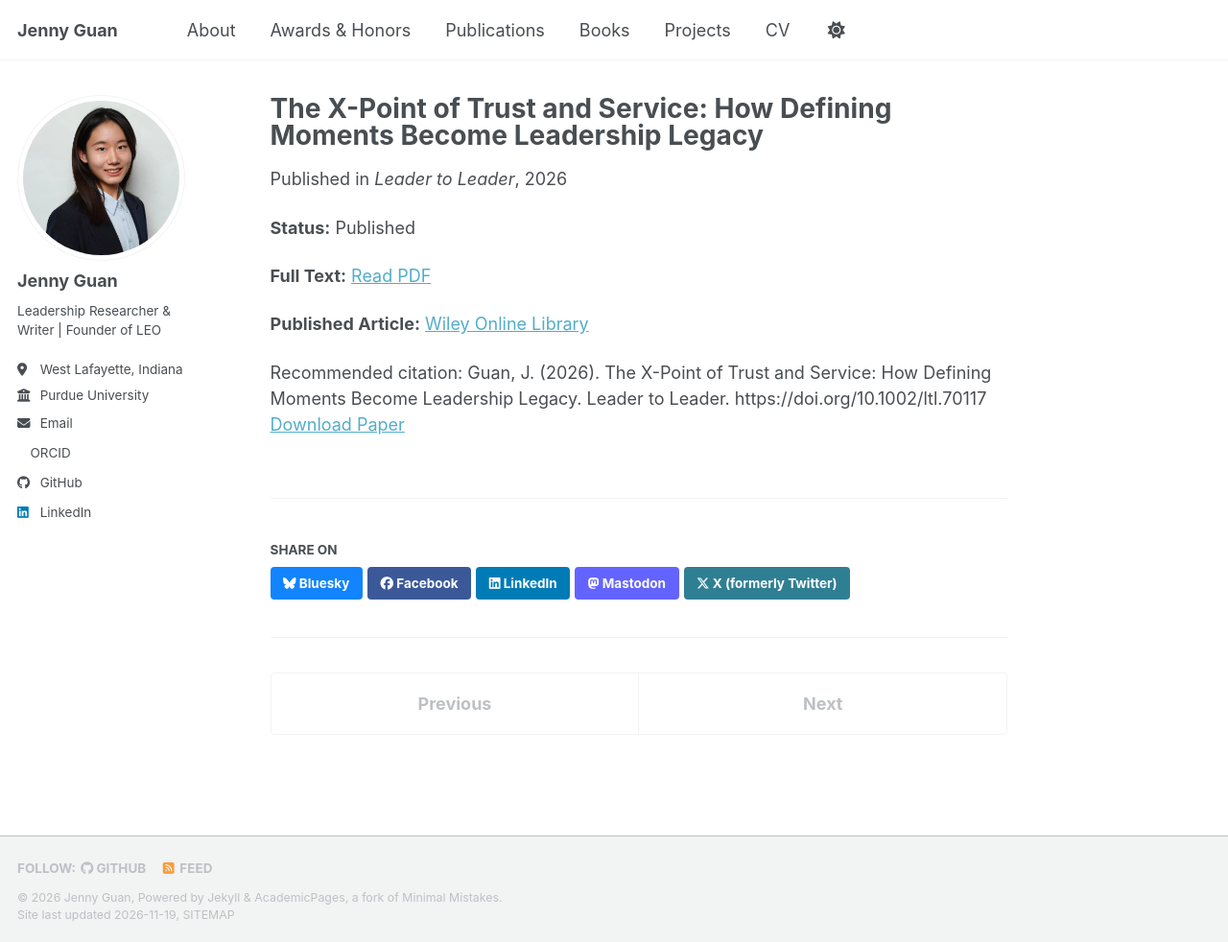
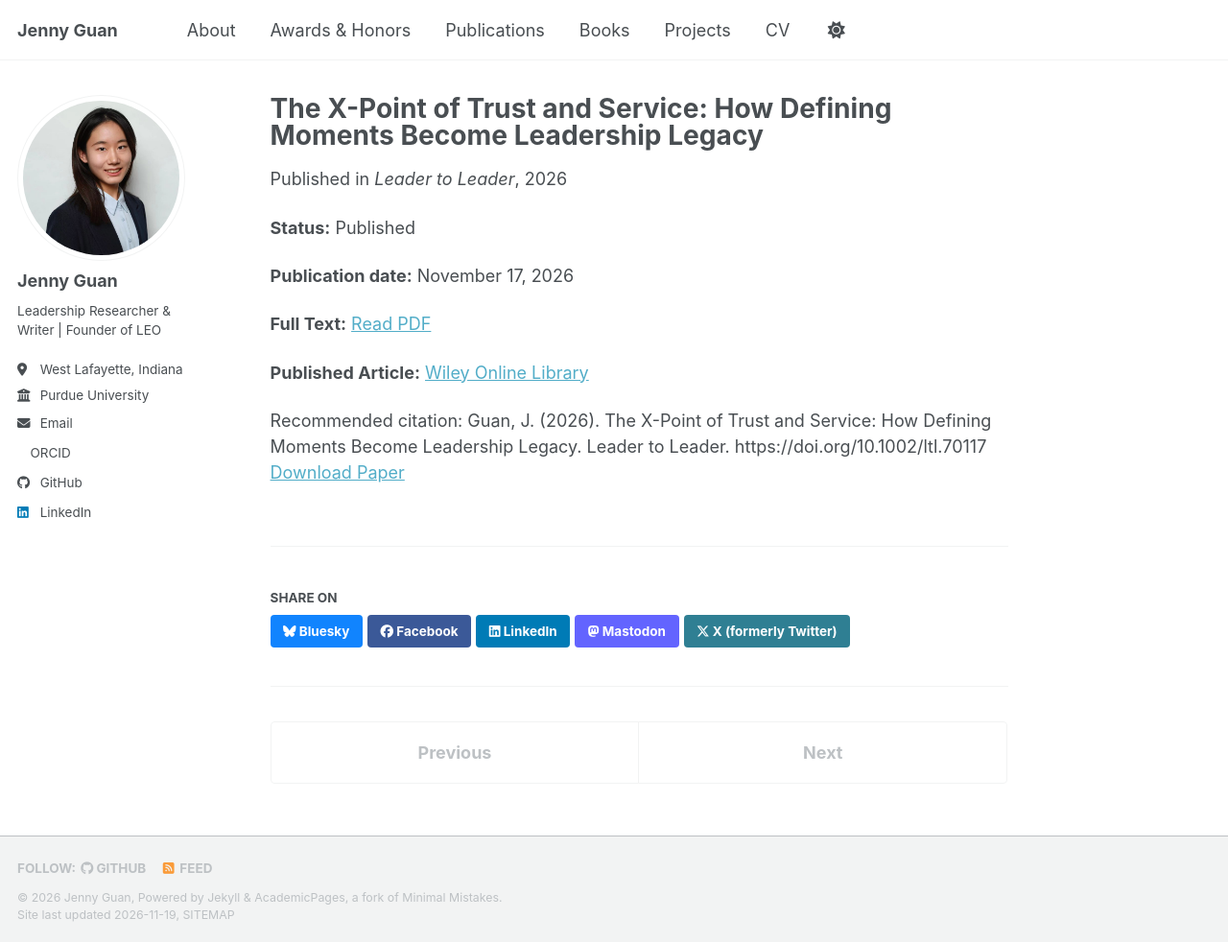
Before and after one commit to JennyGuan101/JennyGuan101.github.io, a Jekyll site: the page built from _publications/2026-x-point-trust-service.md, in a window 1280 px wide and 982 px high. Shown: the whole window at 96% size. Built offline with Jekyll 4.4.1, drawn with Linux system fonts in a browser that asks for light colours; a script bundle is joined from its source files by our own code; a style sheet for code colours, icons or effects is not loaded.

Commit message:
Update 2026-x-point-trust-service.md

```diff
--- a/_publications/2026-x-point-trust-service.md
+++ b/_publications/2026-x-point-trust-service.md
@@ -2,15 +2,17 @@
 title: "The X-Point of Trust and Service: How Defining Moments Become Leadership Legacy"
 collection: publications
 category: peer-reviewed
-paperurl: 'https://jennyguan101.github.io/files/Guan_2026_X_Point_Trust_Service.pdf'
 permalink: /publication/x-point-trust-service/
 date: 2026-11-17
 venue: "Leader to Leader"
+paperurl: "https://jennyguan101.github.io/files/Guan_2026_X_Point_Trust_Service.pdf"
 citation: "Guan, J. (2026). The X-Point of Trust and Service: How Defining Moments Become Leadership Legacy. Leader to Leader. https://doi.org/10.1002/ltl.70117"
 ---
 
 **Status:** Published
 
+**Publication date:** November 17, 2026
+
 **Full Text:** [Read PDF](/files/Guan_2026_X_Point_Trust_Service.pdf)
 
 **Published Article:** [Wiley Online Library](https://doi.org/10.1002/ltl.70117)
```
